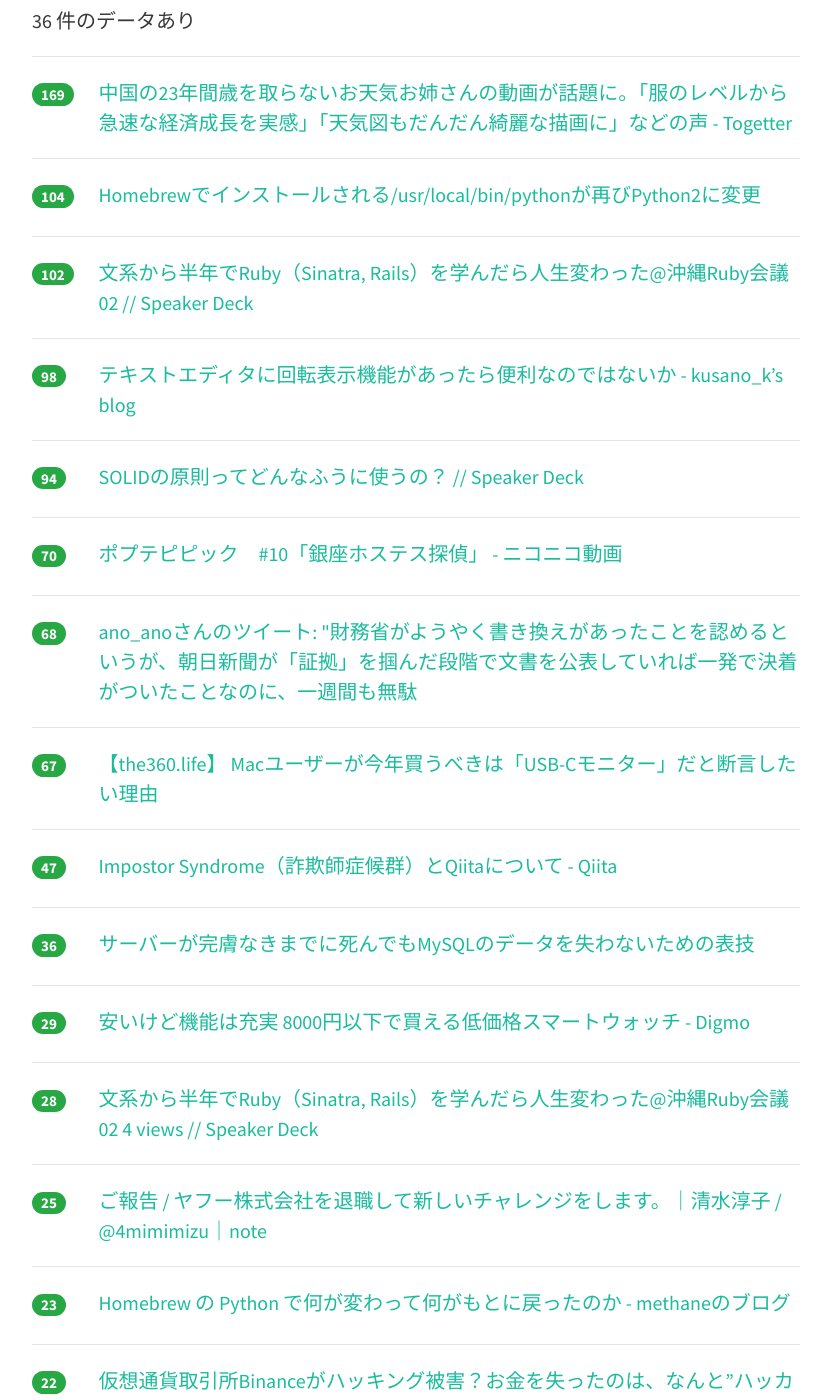
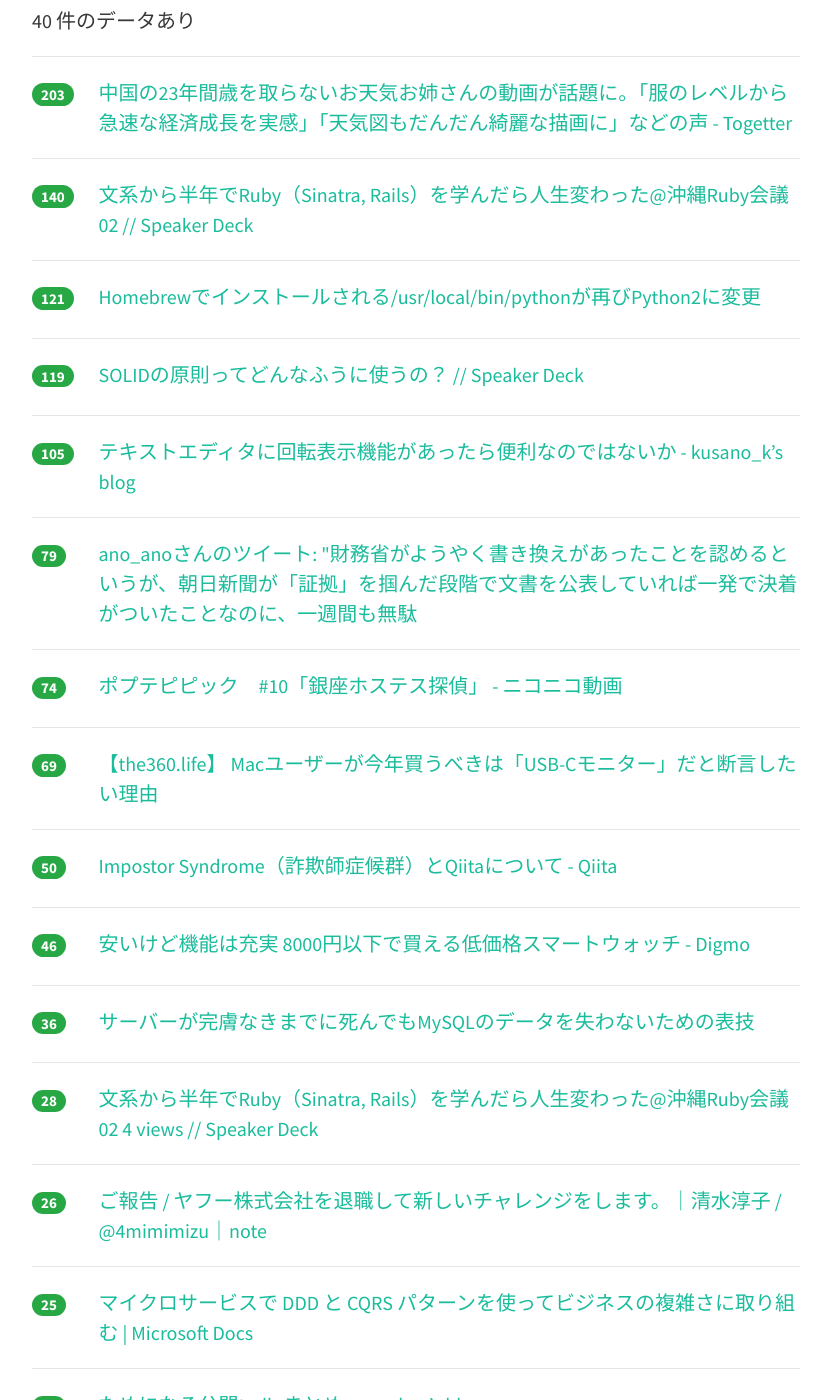
Before and after one commit to yatta47/hatena-matome-site, a Jekyll site: the page built from _posts/2018-03-11-hatena.md, in a window 1280 px wide and 1400 px high, scrolled down 317 px. Shown: the whole window, without its empty margins (224-1055 px from the left). Built offline with Jekyll 4.4.1, drawn with Linux system fonts in a browser that asks for light colours; nearby versions of some CDN libraries; some of the changed text lies outside the part shown.

Commit message:
Updated 2018-03-11

```diff
--- a/_posts/2018-03-11-hatena.md
+++ b/_posts/2018-03-11-hatena.md
@@ -1,54 +1,59 @@
 ---
 layout: post
 title:  "2018-03-11 はてぶIT"
-date:   2018-03-11 16:03:02
+date:   2018-03-11 17:02:21
 tags: [it-hotentry]
 ---
-36 件のデータあり
+40 件のデータあり
 
 <hr><div class="row">
-<div class="col-1"><span class="badge badge-pill badge-success h2">169</span></div>
+<div class="col-1"><span class="badge badge-pill badge-success h2">203</span></div>
 <div class="col-11"><a href='https://togetter.com/li/1207190' target='_blank'>中国の23年間歳を取らないお天気お姉さんの動画が話題に。「服のレベルから急速な経済成長を実感」「天気図もだんだん綺麗な描画に」などの声 - Togetter</a></div>
 </div>
 <hr>
 <div class="row">
-<div class="col-1"><span class="badge badge-pill badge-success h2">104</span></div>
+<div class="col-1"><span class="badge badge-pill badge-success h2">140</span></div>
+<div class="col-11"><a href='https://speakerdeck.com/masayoshi2018/wen-xi-karaban-nian-deruby-sinatra-rails-woxue-ndararen-sheng-bian-watuta-at-chong-nawa-rubyhui-yi-02' target='_blank'>文系から半年でRuby（Sinatra, Rails）を学んだら人生変わった@沖縄Ruby会議02 // Speaker Deck</a></div>
+</div>
+<hr>
+<div class="row">
+<div class="col-1"><span class="badge badge-pill badge-success h2">121</span></div>
 <div class="col-11"><a href='https://rcmdnk.com/blog/2018/03/10/computer-mac-homebrew-python/' target='_blank'>Homebrewでインストールされる/usr/local/bin/pythonが再びPython2に変更</a></div>
 </div>
 <hr>
 <div class="row">
-<div class="col-1"><span class="badge badge-pill badge-success h2">102</span></div>
-<div class="col-11"><a href='https://speakerdeck.com/masayoshi2018/wen-xi-karaban-nian-deruby-sinatra-rails-woxue-ndararen-sheng-bian-watuta-at-chong-nawa-rubyhui-yi-02' target='_blank'>文系から半年でRuby（Sinatra, Rails）を学んだら人生変わった@沖縄Ruby会議02 // Speaker Deck</a></div>
+<div class="col-1"><span class="badge badge-pill badge-success h2">119</span></div>
+<div class="col-11"><a href='https://speakerdeck.com/hidenorigoto/solidfalseyuan-ze-tutedonnahuunishi-ufalse' target='_blank'>SOLIDの原則ってどんなふうに使うの？ // Speaker Deck</a></div>
 </div>
 <hr>
 <div class="row">
-<div class="col-1"><span class="badge badge-pill badge-success h2">98</span></div>
+<div class="col-1"><span class="badge badge-pill badge-success h2">105</span></div>
 <div class="col-11"><a href='http://kusano-k.hatenablog.com/entry/2018/03/10/172057' target='_blank'>テキストエディタに回転表示機能があったら便利なのではないか - kusano_k’s blog</a></div>
 </div>
 <hr>
 <div class="row">
-<div class="col-1"><span class="badge badge-pill badge-success h2">94</span></div>
-<div class="col-11"><a href='https://speakerdeck.com/hidenorigoto/solidfalseyuan-ze-tutedonnahuunishi-ufalse' target='_blank'>SOLIDの原則ってどんなふうに使うの？ // Speaker Deck</a></div>
+<div class="col-1"><span class="badge badge-pill badge-success h2">79</span></div>
+<div class="col-11"><a href='http://twitter.com/ano_ano_ano/status/972434780053585920' target='_blank'>ano_anoさんのツイート: "財務省がようやく書き換えがあったことを認めるというが、朝日新聞が「証拠」を掴んだ段階で文書を公表していれば一発で決着がついたことなのに、一週間も無駄</a></div>
 </div>
 <hr>
 <div class="row">
-<div class="col-1"><span class="badge badge-pill badge-success h2">70</span></div>
+<div class="col-1"><span class="badge badge-pill badge-success h2">74</span></div>
 <div class="col-11"><a href='http://www.nicovideo.jp/watch/1520475440' target='_blank'>ポプテピピック　#10「銀座ホステス探偵」 - ニコニコ動画</a></div>
 </div>
 <hr>
 <div class="row">
-<div class="col-1"><span class="badge badge-pill badge-success h2">68</span></div>
-<div class="col-11"><a href='http://twitter.com/ano_ano_ano/status/972434780053585920' target='_blank'>ano_anoさんのツイート: "財務省がようやく書き換えがあったことを認めるというが、朝日新聞が「証拠」を掴んだ段階で文書を公表していれば一発で決着がついたことなのに、一週間も無駄</a></div>
-</div>
-<hr>
-<div class="row">
-<div class="col-1"><span class="badge badge-pill badge-success h2">67</span></div>
+<div class="col-1"><span class="badge badge-pill badge-success h2">69</span></div>
 <div class="col-11"><a href='http://the360.life/U1301.doit?id=3025' target='_blank'>【the360.life】 Macユーザーが今年買うべきは「USB-Cモニター」だと断言したい理由</a></div>
 </div>
 <hr>
 <div class="row">
-<div class="col-1"><span class="badge badge-pill badge-success h2">47</span></div>
+<div class="col-1"><span class="badge badge-pill badge-success h2">50</span></div>
 <div class="col-11"><a href='https://qiita.com/acro5piano/items/c4f2835a8e001e8335a8' target='_blank'>Impostor Syndrome（詐欺師症候群）とQiitaについて - Qiita</a></div>
+</div>
+<hr>
+<div class="row">
+<div class="col-1"><span class="badge badge-pill badge-success h2">46</span></div>
+<div class="col-11"><a href='https://digmo.infoseek.co.jp/articles-941' target='_blank'>安いけど機能は充実 8000円以下で買える低価格スマートウォッチ - Digmo</a></div>
 </div>
 <hr>
 <div class="row">
@@ -57,18 +62,23 @@ tags: [it-hotentry]
 </div>
 <hr>
 <div class="row">
-<div class="col-1"><span class="badge badge-pill badge-success h2">29</span></div>
-<div class="col-11"><a href='https://digmo.infoseek.co.jp/articles-941' target='_blank'>安いけど機能は充実 8000円以下で買える低価格スマートウォッチ - Digmo</a></div>
-</div>
-<hr>
-<div class="row">
 <div class="col-1"><span class="badge badge-pill badge-success h2">28</span></div>
 <div class="col-11"><a href='https://speakerdeck.com/masayoshi2018/wen-xi-karaban-nian-deruby-sinatra-rails-woxue-ndararen-sheng-bian-watuta-at-chong-nawa-rubyhui-yi-02-4-views' target='_blank'>文系から半年でRuby（Sinatra, Rails）を学んだら人生変わった@沖縄Ruby会議02 4 views // Speaker Deck</a></div>
 </div>
 <hr>
 <div class="row">
+<div class="col-1"><span class="badge badge-pill badge-success h2">26</span></div>
+<div class="col-11"><a href='https://note.mu/4mimimizu/n/nf7287dc164b7' target='_blank'>ご報告 / ヤフー株式会社を退職して新しいチャレンジをします。｜清水淳子 / @4mimimizu｜note</a></div>
+</div>
+<hr>
+<div class="row">
 <div class="col-1"><span class="badge badge-pill badge-success h2">25</span></div>
-<div class="col-11"><a href='https://note.mu/4mimimizu/n/nf7287dc164b7' target='_blank'>ご報告 / ヤフー株式会社を退職して新しいチャレンジをします。｜清水淳子 / @4mimimizu｜note</a></div>
+<div class="col-11"><a href='https://docs.microsoft.com/ja-jp/dotnet/standard/microservices-architecture/microservice-ddd-cqrs-patterns/' target='_blank'>マイクロサービスで DDD と CQRS パターンを使ってビジネスの複雑さに取り組む | Microsoft Docs</a></div>
+</div>
+<hr>
+<div class="row">
+<div class="col-1"><span class="badge badge-pill badge-success h2">24</span></div>
+<div class="col-11"><a href='https://snoobee.hatenablog.com/entry/2018/03/10/151825' target='_blank'>ためになる公開trelloまとめ - snoobee’s blog</a></div>
 </div>
 <hr>
 <div class="row">
@@ -83,12 +93,7 @@ tags: [it-hotentry]
 <hr>
 <div class="row">
 <div class="col-1"><span class="badge badge-pill badge-success h2">22</span></div>
-<div class="col-11"><a href='https://docs.microsoft.com/ja-jp/dotnet/standard/microservices-architecture/microservice-ddd-cqrs-patterns/' target='_blank'>マイクロサービスで DDD と CQRS パターンを使ってビジネスの複雑さに取り組む | Microsoft Docs</a></div>
-</div>
-<hr>
-<div class="row">
-<div class="col-1"><span class="badge badge-pill badge-success h2">22</span></div>
-<div class="col-11"><a href='https://snoobee.hatenablog.com/entry/2018/03/10/151825' target='_blank'>ためになる公開trelloまとめ - snoobee’s blog</a></div>
+<div class="col-11"><a href='https://gigazine.net/news/20180311-elm-changed-mind/' target='_blank'>エンジニアがマイナーな不人気言語を学習することで得た考えとは？ - GIGAZINE</a></div>
 </div>
 <hr>
 <div class="row">
@@ -98,17 +103,22 @@ tags: [it-hotentry]
 <hr>
 <div class="row">
 <div class="col-1"><span class="badge badge-pill badge-success h2">20</span></div>
-<div class="col-11"><a href='https://gigazine.net/news/20180311-elm-changed-mind/' target='_blank'>エンジニアがマイナーな不人気言語を学習することで得た考えとは？ - GIGAZINE</a></div>
-</div>
-<hr>
-<div class="row">
-<div class="col-1"><span class="badge badge-pill badge-success h2">19</span></div>
 <div class="col-11"><a href='http://ydkk.hateblo.jp/entry/2017/12/07/120000' target='_blank'>Git LFSをAmazon S3でいい感じにする話 - YDiary</a></div>
 </div>
 <hr>
 <div class="row">
-<div class="col-1"><span class="badge badge-pill badge-success h2">19</span></div>
+<div class="col-1"><span class="badge badge-pill badge-success h2">20</span></div>
 <div class="col-11"><a href='http://blog.horimisli.me/entry/type-s-bt' target='_blank'>HHKB Type-SをBluetooth接続できるようにした - 面白コンテンツ探求日記</a></div>
+</div>
+<hr>
+<div class="row">
+<div class="col-1"><span class="badge badge-pill badge-success h2">18</span></div>
+<div class="col-11"><a href='https://anond.hatelabo.jp/20180311010716' target='_blank'>おめでとう！ネコは膝乗りネコに進化した！</a></div>
+</div>
+<hr>
+<div class="row">
+<div class="col-1"><span class="badge badge-pill badge-success h2">18</span></div>
+<div class="col-11"><a href='https://qiita.com/icchi_h/items/4d560d9b451fc483a25e' target='_blank'>JavaScript実行後のHTMLをGASで取得する - Qiita</a></div>
 </div>
 <hr>
 <div class="row">
@@ -118,7 +128,7 @@ tags: [it-hotentry]
 <hr>
 <div class="row">
 <div class="col-1"><span class="badge badge-pill badge-success h2">17</span></div>
-<div class="col-11"><a href='https://anond.hatelabo.jp/20180311010716' target='_blank'>おめでとう！ネコは膝乗りネコに進化した！</a></div>
+<div class="col-11"><a href='https://deeeet.com/writing/2014/08/27/cli-reference/' target='_blank'>コマンドラインツールを作るときに参考にしている資料 | SOTA</a></div>
 </div>
 <hr>
 <div class="row">
@@ -128,7 +138,7 @@ tags: [it-hotentry]
 <hr>
 <div class="row">
 <div class="col-1"><span class="badge badge-pill badge-success h2">16</span></div>
-<div class="col-11"><a href='https://qiita.com/icchi_h/items/4d560d9b451fc483a25e' target='_blank'>JavaScript実行後のHTMLをGASで取得する - Qiita</a></div>
+<div class="col-11"><a href='https://anond.hatelabo.jp/20180311025000' target='_blank'>浅倉大介と津田大介の見分け方</a></div>
 </div>
 <hr>
 <div class="row">
@@ -142,23 +152,18 @@ tags: [it-hotentry]
 </div>
 <hr>
 <div class="row">
+<div class="col-1"><span class="badge badge-pill badge-success h2">15</span></div>
+<div class="col-11"><a href='https://anond.hatelabo.jp/20180311110839' target='_blank'>お嬢鯖vsお嬢秋刀魚</a></div>
+</div>
+<hr>
+<div class="row">
 <div class="col-1"><span class="badge badge-pill badge-success h2">14</span></div>
-<div class="col-11"><a href='https://anond.hatelabo.jp/20180311025000' target='_blank'>浅倉大介と津田大介の見分け方</a></div>
+<div class="col-11"><a href='http://b.hatena.ne.jp/entry/s/anond.hatelabo.jp/20180309162913' target='_blank'>はてなブックマーク - 男たちは呪われているのか－「アナ雪」のクリストフに見る脱ヒーロー</a></div>
 </div>
 <hr>
 <div class="row">
 <div class="col-1"><span class="badge badge-pill badge-success h2">13</span></div>
-<div class="col-11"><a href='http://b.hatena.ne.jp/entry/s/anond.hatelabo.jp/20180309162913' target='_blank'>はてなブックマーク - 男たちは呪われているのか－「アナ雪」のクリストフに見る脱ヒーロー</a></div>
-</div>
-<hr>
-<div class="row">
-<div class="col-1"><span class="badge badge-pill badge-success h2">12</span></div>
 <div class="col-11"><a href='https://papix.hatenablog.com/entry/2018/03/10/160838' target='_blank'>plenvを使ったPerl環境構築 〜2018年度版〜 - Masteries</a></div>
-</div>
-<hr>
-<div class="row">
-<div class="col-1"><span class="badge badge-pill badge-success h2">12</span></div>
-<div class="col-11"><a href='https://anond.hatelabo.jp/20180311110839' target='_blank'>お嬢鯖vsお嬢秋刀魚</a></div>
 </div>
 <hr>
 <div class="row">
@@ -167,13 +172,28 @@ tags: [it-hotentry]
 </div>
 <hr>
 <div class="row">
-<div class="col-1"><span class="badge badge-pill badge-success h2">10</span></div>
+<div class="col-1"><span class="badge badge-pill badge-success h2">11</span></div>
 <div class="col-11"><a href='http://ift.tt/2FprD3h' target='_blank'>AWS のマネージドサービスを使ったセキュリティ強化のための自動化 / aws-security-automation // Speaker Deck</a></div>
 </div>
 <hr>
 <div class="row">
-<div class="col-1"><span class="badge badge-pill badge-success h2">9</span></div>
+<div class="col-1"><span class="badge badge-pill badge-success h2">11</span></div>
+<div class="col-11"><a href='https://note.mu/yukikokimura/n/nadf9abf22a4e' target='_blank'>ゆうこすから学ぶ、新世代のSNSの使い方 | 木村 優紀子（Yukiko Kimura） | note</a></div>
+</div>
+<hr>
+<div class="row">
+<div class="col-1"><span class="badge badge-pill badge-success h2">10</span></div>
 <div class="col-11"><a href='http://b.hatena.ne.jp/entry/s/anond.hatelabo.jp/20180310181502' target='_blank'>はてなブックマーク - ヒーローの男がいると、女は人形みたいなプリンセスとか、救われる村娘Ａ..</a></div>
+</div>
+<hr>
+<div class="row">
+<div class="col-1"><span class="badge badge-pill badge-success h2">10</span></div>
+<div class="col-11"><a href='https://getnavi.jp/digital/237559/' target='_blank'>iPad Proがあればこれだけできる――出張でも使えるiPad Pro実践テクニック7選 | GetNavi web ゲットナビ</a></div>
+</div>
+<hr>
+<div class="row">
+<div class="col-1"><span class="badge badge-pill badge-success h2">10</span></div>
+<div class="col-11"><a href='http://nasust.hatenablog.com/entry/2018/03/11/092125' target='_blank'>TPP発行によって2019年から著作権が非親告罪になります - nasust life blog</a></div>
 </div>
 <hr>
 <div class="row">
```
